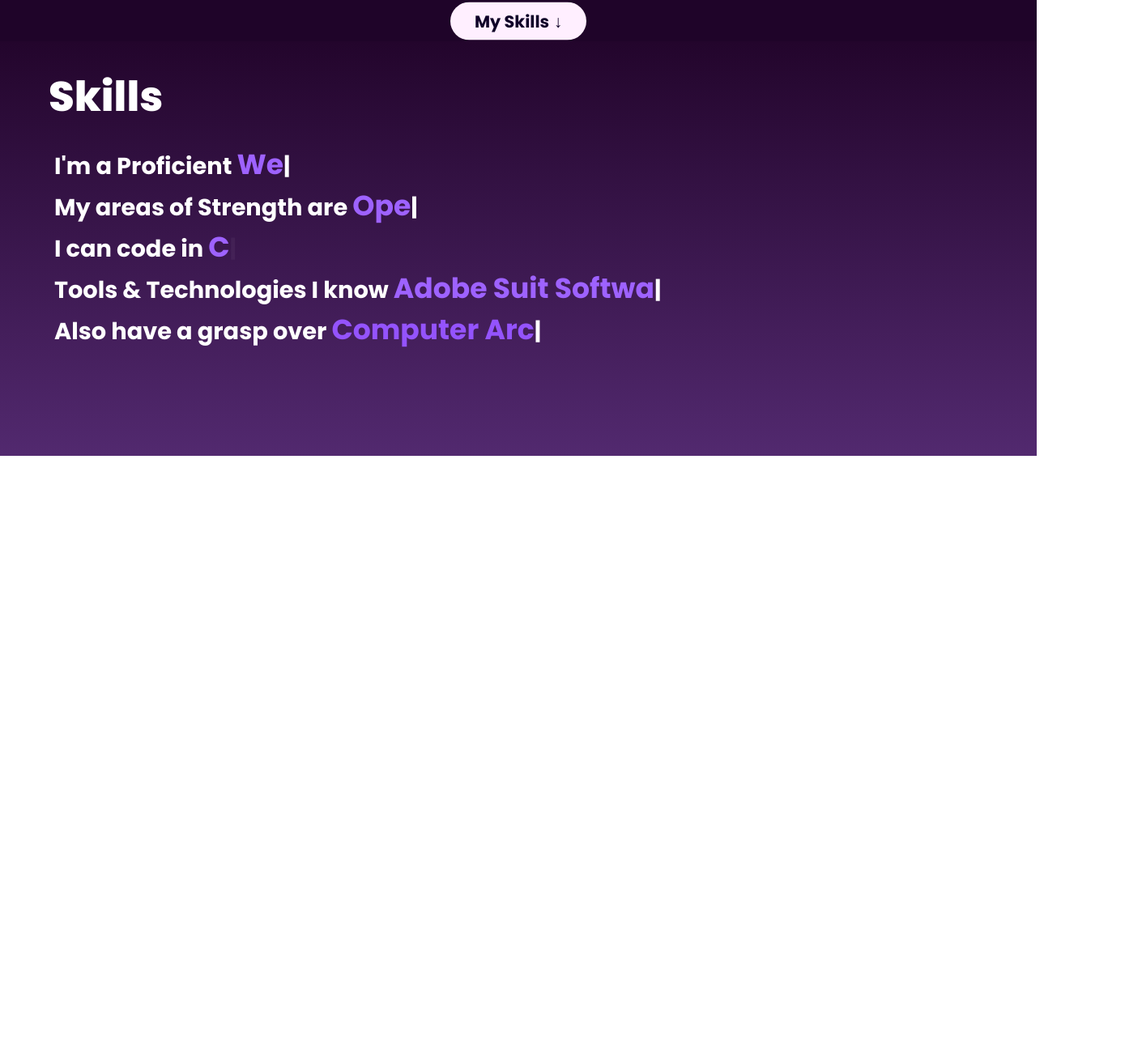
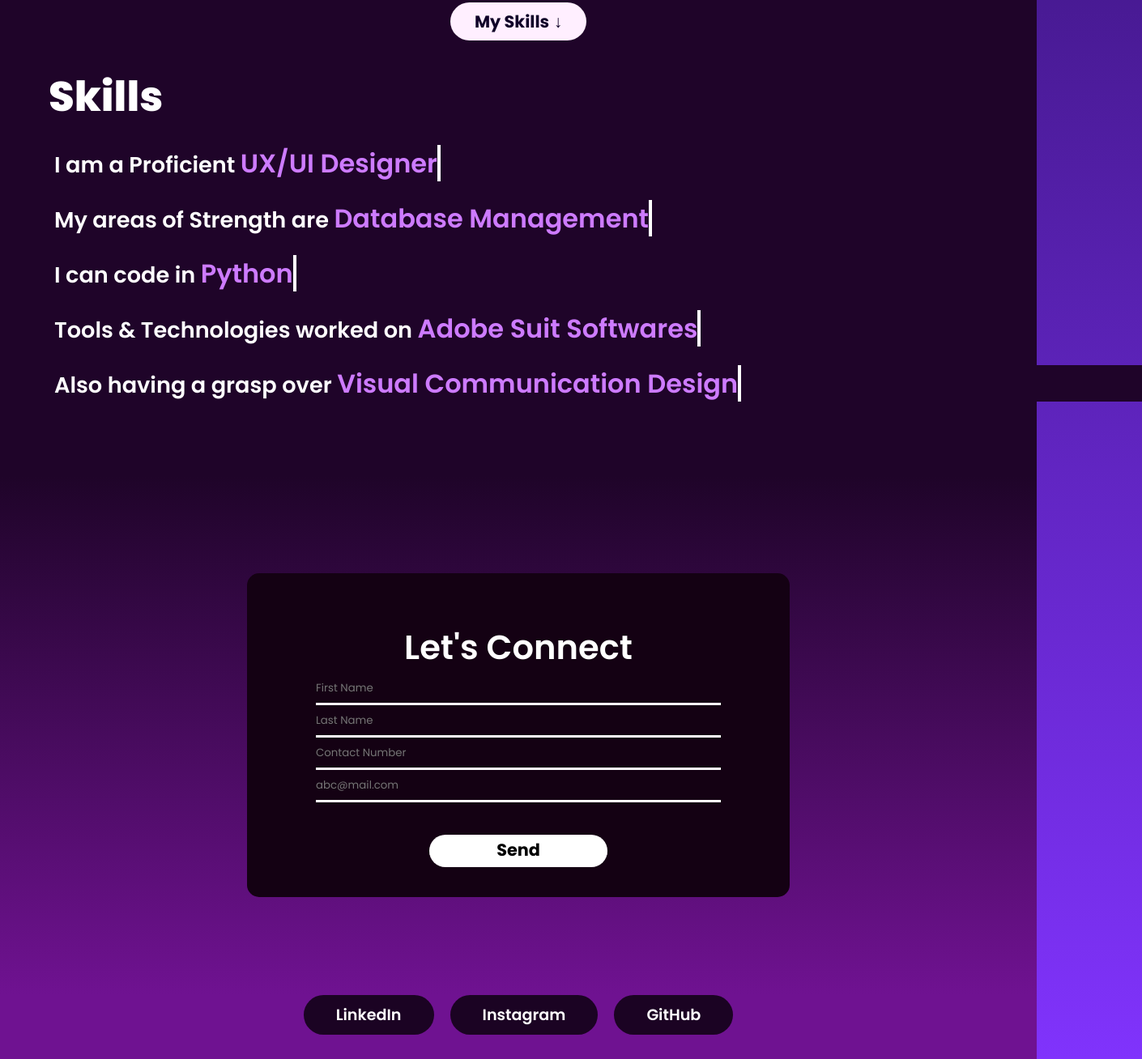
Before and after one commit to YajatGupta22/Personal-Protfolio, a plain HTML site: page portfolio.html in a window 1280 px wide. Shown: the part 1353-2661 px from the top of the page at 81% size, 1410 px wide, since content can reach past the window. Before the commit the page ends 1916 px from the top, so only its background shows below. Drawn offline with nearby package versions, Linux system fonts and the light colour scheme.

Commit message:
Add files via upload

```diff
--- a/portfolio.css
+++ b/portfolio.css
@@ -1,24 +1,24 @@
 @import url('https://fonts.googleapis.com/css?family=Poppins:300,400,500,600,700,800,900&display=swap');
 
-*{
+* {
     margin: 0;
-    padding:0;
+    padding: 0;
     box-sizing: border-box;
-    font-family: 'Poppins' , sans-serif;
+    font-family: 'Poppins', sans-serif;
     scroll-behavior: smooth;
 }
 
-body{
-    background: linear-gradient(#0f0028 , #8033fc);
+body {
+    background: linear-gradient(#0f0028, #8033fc);
     min-height: 100vh;
     overflow-x: hidden;
 
 }
 
-header{
+header {
     position: absolute;
-    top:0;
-    left:0;
+    top: 0;
+    left: 0;
     width: 100%;
     padding: 19px 30px 0px 0px;
     display: flex;
@@ -27,7 +27,7 @@ header{
     z-index: 10000;
 }
 
-header .logo{
+header .logo {
     color: rgb(200, 133, 255);
     font-weight: 800;
     text-decoration: none;
@@ -38,7 +38,8 @@ header .logo{
     border-radius: 40px 40px 40px 0px;
     padding: 4px 10px 4px 90px;
 }
-header h1{
+
+header h1 {
     color: rgb(255, 255, 255);
     font-weight: 800;
     text-decoration: none;
@@ -46,7 +47,7 @@ header h1{
 
 }
 
-.logo h1:hover{
+.logo h1:hover {
     color: white;
     font-weight: 840;
     text-decoration: none;
@@ -55,13 +56,13 @@ header h1{
     border-radius: 20px;
 }
 
-header ul{
+header ul {
     display: flex;
     justify-content: center;
     align-items: center;
 }
 
-header li{
+header li {
     list-style: none;
     margin-left: 20px;
 }
@@ -74,7 +75,7 @@ header li{
     background-color: black;
 } */
 
-.non-active a{
+.non-active a {
     text-decoration: none;
     color: rgb(255, 250, 241);
     padding: 6px 15px;
@@ -82,7 +83,7 @@ header li{
     background-color: black;
 }
 
-.active a{
+.active a {
     text-decoration: none;
     color: rgb(0, 0, 0);
     padding: 6px 15px;
@@ -90,14 +91,14 @@ header li{
     background-color: rgb(255, 255, 255);
 }
 
-header li a:hover{
+header li a:hover {
 
     background-color: rgb(248, 227, 253);
     color: black;
 }
 
 
-section{
+section {
     position: relative;
     width: 100%;
     height: 100vh;
@@ -107,16 +108,17 @@ section{
     align-items: center;
 
 }
-section img{
+
+section img {
     position: absolute;
-    top:0;
-    left:0;
+    top: 0;
+    left: 0;
     width: 100%;
     height: 100%;
     object-fit: cover;
 }
 
-#text{
+#text {
     position: absolute;
     color: white;
     font-size: 4em;
@@ -124,154 +126,164 @@ section img{
     /* transform: translateY(-10px); */
 }
 
-.button{
+.button {
     display: flex;
 }
 
-.Button1{
+.Button1 {
     text-decoration: none;
     padding: 8px 30px;
     border-radius: 40px;
     background-color: white;
     color: #0f0028;
     font-size: 1.3em;
-    display:inline-block;
+    display: inline-block;
     z-index: 10;
     transform: translateY(210px);
 }
 
-.Button{
+.Button {
     text-decoration: none;
     padding: 8px 30px;
     border-radius: 40px;
     background-color: white;
     color: #0f0028;
     font-size: 1.3em;
-    display:inline-block;
+    display: inline-block;
     z-index: 10;
     transform: translateY(210px);
     animation-name: button;
     animation-duration: .75s;
     animation-iteration-count: infinite;
 }
-@keyframes button{
-    0%{
+
+@keyframes button {
+    0% {
         text-decoration: none;
         padding: 8px 30px;
         border-radius: 40px;
         background-color: rgb(255, 239, 255);
         color: #0f0028;
         font-size: 1.3em;
-    display:inline-block;
+        display: inline-block;
         z-index: 10;
         transform: translateY(180px);
     }
-    100%{
+
+    100% {
         text-decoration: none;
         padding: 8px 30px;
         border-radius: 40px;
         background-color: rgb(255, 239, 255);
         color: #0f0028;
         font-size: 1.3em;
-    display:inline-block;
+        display: inline-block;
         z-index: 10;
         transform: translateY(185px);
     }
 }
 
-#about{
+#about {
     position: relative;
     padding: 40px 40px 10px 40px;
     background-color: #1f0429;
 }
 
-#about h1{
+#about h1 {
     font-size: 3.5em;
     color: rgb(230, 230, 230);
     margin-bottom: 10px;
 }
 
-#about p{
+#about p {
     font-size: 1.2em;
     color: rgb(225, 225, 225);
 }
 
-section::before{
+section::before {
     content: '';
     position: absolute;
     bottom: 0;
     width: 100%;
     height: 140px;
-    background: linear-gradient(to top , #1f0627 , transparent);
+    background: linear-gradient(to top, #1f0627, transparent);
     z-index: 6;
 }
-  body::-webkit-scrollbar {
+
+/* body::-webkit-scrollbar {
     width: 0px;
     background: transparent;
-  }
+} */
 
-p strong{
+p strong {
     color: rgb(231, 223, 242);
     font-size: 1.3em;
 }
 
-.Button2{
+.Button2 {
     text-decoration: none;
     border-radius: 40px;
     background-color: white;
     color: #0f0028;
     font-size: 1.3em;
-    display:inline-block;
+    display: inline-block;
     z-index: 10;
     animation-name: button2;
     animation-duration: .75s;
     animation-iteration-count: infinite;
 }
-@keyframes button2{
-    0%{
+
+@keyframes button2 {
+    0% {
         text-decoration: none;
         padding: 8px 30px;
         border-radius: 40px;
         background-color: rgb(255, 239, 255);
         color: #0f0028;
         font-size: 1.3em;
-    display:inline-block;
+        display: inline-block;
         z-index: 10;
         transform: translateY(4px);
     }
-    100%{
+
+    100% {
         text-decoration: none;
         padding: 8px 30px;
         border-radius: 40px;
         background-color: rgb(255, 239, 255);
         color: #0f0028;
         font-size: 1.3em;
-    display:inline-block;
+        display: inline-block;
         z-index: 10;
         transform: translateY(9px);
     }
 }
 
-.skills_section{
-    display:flex;
+.skills_section {
+    display: flex;
+    justify-content: center;
+    align-items: center;
+    width: 100%;
 }
 
-#skills{
+#skills {
 
-    background: linear-gradient(to bottom , #23052c , rgb(82, 41, 111));
-    /* background-color:  rgb(248, 232, 255); */
+
+    background-color:  #1f0429;
     padding-left: 60px;
     padding-top: 30px;
-    padding-bottom: 130px;
+    padding-bottom: 90px;
+
 }
-#skills h2{
+
+#skills h2 {
     display: block;
     font-size: 3.2em;
     font-weight: 800;
     color: white;
 }
 
-.b2{
+.b2 {
     position: relative;
     width: 100%;
     padding: 0px;
@@ -280,38 +292,163 @@ p strong{
     align-items: center;
 }
 
-.a_type{
+.a_type {
     padding-top: 20px;
     padding-left: 7px;
+}
+
+.a_type .text{
+    position: relative;
+    color: rgb(205, 123, 255);
+    font-size: 2em;
+    font-weight: 600;
+}
+
+.a_type .text.first-text{
+    position: relative;
+    color: rgb(255, 255, 255);
+    font-size: 1.7em;
+    font-weight: 570;
+}
+
+.text.sec-text:before{
+    content: "";
+    position: absolute;
+    background-color: #1f0429;
+    left: 0;
+    top:0;
+    height: 100%;
+    width: 100%;
+    border-left: 4px solid white;
+    animation: animate 4s steps(12) infinite;
+}
+
+.text.sec-text1:before{
+    content: "";
+    position: absolute;
+    background-color: #1f0429;
+    left: 0;
+    top:0;
+    height: 100%;
+    width: 100%;
+    border-left: 4px solid white;
+    animation: animate 4s steps(12) infinite;
+}
+
+.text.sec-text3:before , .text.sec-text4:before , .text.sec-text5:before{
+    content: "";
+    position: absolute;
+    background-color: #1f0429;
+    left: 0;
+    top:0;
+    height: 100%;
+    width: 100%;
+    border-left: 4px solid white;
+    animation: animate 4s steps(12) infinite;
+}
+
+
+@keyframes animate{
+    40%, 60%{
+        left: 100%;
+    }
+    100%{
+        left:0%
+    }
+}
+
+.contact{
+    min-height: 80vh;
+    background: linear-gradient(to bottom , #1f0429, #6f1291);
+    display : flex;
+    justify-content: center;
+    align-items: center;
 
 }
 
-.a_type h3{
+.contact form{
+    width: 670px;
+    height: 400px;
+    display: flex;
+    justify-content: center;
+    box-shadow: #1b0323;
+    border-radius: 15px;
+    background-color: rgb(20, 1, 19);
+    flex-wrap: wrap;
+    padding: 60px;
     color: white;
-    font-size: 1.8em;
 }
 
-.auto-type{
-    color: #9e62ff;
-    font-size: 1.2em;
+.contact form h1{
+    color: white;
+    font-size: 2.6em;
+    font-weight: 560;
+    text-align: center;
 }
 
-.auto-type1{
-    color: #9e62ff;
-    font-size: 1.2em;
+.contact form input{
+    width: 500px;
+    height: 40px;
+    outline: none;
+    border: none;
+    font-family: 20px;
+    background: none;
+    border-bottom: 3px solid white;
+    color: white;
 }
 
-.auto-type2{
-    color: #9e62ff;
-    font-size: 1.2em;
+#Message{
+    margin-top: 40px;
+    display: inline-block;
+    background-color: white;
+    width: 40%;
+    color:black;
+    border-radius: 25px;
+    font-size: 1.3em;
+    font-weight: 650;
 }
 
-.auto-type3{
-    color: #9e62ff;
-    font-size: 1.2em;
+#Message:hover{
+    margin-top: 40px;
+    display: inline-block;
+    background-color: white;
+    width: 42%;
+    color:black;
+    border-radius: 25px;
+    font-size: 1.39em;
+    font-weight: 670;
 }
 
-.auto-type4{
-    color: #9453fd;
+.links{
+    min-height: 10vh;
+    background-color: #6f1291;
+    display : flex;
+    justify-content: center;
+    align-items: center;
+    padding-bottom: 30px;
+
+}
+
+.links a{
+    background-color: #1b0323;
+    text-decoration: none;
+    color: white;
     font-size: 1.2em;
+    font-weight: 550;
+    margin-left: 10px;
+    margin-right: 10px;
+    border-radius: 25px;
+    padding: 10px 40px 10px 40px;
 }
+
+.links a:hover{
+    background-color: #ffffff;
+    text-decoration: none;
+    color:#1b0323;
+    font-size: 1.21em;
+    font-weight: 590;
+    margin-left: 10px;
+    margin-right: 10px;
+    border-radius: 25px;
+    padding: 10px 40px 10px 40px;
+}
--- a/portfolio.html
+++ b/portfolio.html
@@ -1,107 +1,242 @@
 <!DOCTYPE html>
 <html lang="en">
   <head>
-    <meta charset="UTF-8">
-    <meta http-equiv="X-UA-Compatible" content="IE=edge">
-    <meta name="viewport" content="width=device-width, initial-scale=1.0">
+    <meta charset="UTF-8" />
+    <meta http-equiv="X-UA-Compatible" content="IE=edge" />
+    <meta name="viewport" content="width=device-width, initial-scale=1.0" />
     <title>Yajat-Portfolio</title>
-    <link rel="stylesheet" href="portfolio.css">
+    <script src="https://cdn.jsdelivr.net/npm/typed.js@2.0.11"></script>
+    <link rel="stylesheet" href="portfolio.css" />
+    <style>::-ms-input-placeholder {
+      color: rgb(252, 0, 0);
+    }</style>
   </head>
   <body>
     <header>
-        <a href = "portfolio.html" class = "logo"><h1>YAJAT GUPTA</h1></a>
+      <a href="portfolio.html" class="logo"><h1>YAJAT GUPTA</h1></a>
       <ul>
-            <li class = "active"><a href = "#">Home</a></li>
-            <li class="non-active"><a href = "#about">About Me</a></li>
-            <li class="non-active"><a href = "#">My Work</a></li>
-            <li class="non-active"><a href = "#">Avocation</a></li>
-            <li class="non-active"><a href = "#">Contact Me</a></li>
+        <li class="active"><a href="#">Home</a></li>
+        <li class="non-active"><a href="#about">About Me</a></li>
+        <li class="non-active"><a href="#">My Work</a></li>
+        <li class="non-active"><a href="#">Avocation</a></li>
+        <li class="non-active"><a href="#">Contact Me</a></li>
       </ul>
     </header>
     <section>
-       <h1 id = "text">Step into my World!</h1>
-       <a href="#about" class = "Button"><strong>Scroll</strong> ↓ OR Just Say <strong>Hello!</strong></a>
-       <img src="Untitled-2.svg" id = "mountains">
+      <h1 id="text">Step into my World!</h1>
+      <a href="#about" class="Button"
+        ><strong>Scroll</strong> ↓ OR Just Say <strong>Hello!</strong></a
+      >
+      <img src="Untitled-2.svg" id="mountains" />
     </section>
     <div id="about">
       <h1>About Me</h1>
       <p>
-            I'm a <strong>computer science engineering</strong> student with a passion for designing elegant solutions to complex problems. As a <strong>B.Tech</strong> undergraduate at <strong>IIIT Delhi</strong>, I have gained a strong foundation in core <strong>computer science concepts</strong> and <strong>design principles</strong>.<br><br>
-            In addition to my academic pursuits, I also have a keen interest in <strong>UX/UI design</strong>. I love building things from scratch and creating <strong>user-centered designs</strong> that solve real-world problems. I am always eager to learn and stay up-to-date with the latest industry trends and innovations.<br><br>
-            My skills include <strong>problem-solving</strong>, <strong>quick learning</strong>, and proficiency in various programming languages, including <strong>Java, Python, C</strong>.
-            I also have experience in <strong>web development</strong>, where I have worked on building full-stack web applications using <strong>HTML</strong>, <strong>CSS</strong>, and <strong>JavaScript</strong>.
-            <br><br>
-
+        I'm a <strong>Computer Science Engineering</strong> student with a
+        passion for designing elegant solutions to complex problems. As a
+        <strong>B.Tech</strong> undergraduate at <strong>IIIT Delhi</strong>, I
+        have gained a strong foundation in core
+        <strong>computer science concepts</strong> and
+        <strong>design principles</strong>.<br /><br />
+        In addition to my academic pursuits, I also have a keen interest in
+        <strong>UX/UI design</strong>. I love building things from scratch and
+        creating <strong>user-centered designs</strong> that solve real-world
+        problems. I am always eager to learn and stay up-to-date with the latest
+        industry trends and innovations.<br /><br />
+        My skills include <strong>problem-solving</strong>,
+        <strong>quick learning</strong>, and proficiency in various programming
+        languages, including <strong>Java, Python, C</strong>. I also have
+        experience in <strong>web development</strong>, where I have worked on
+        building full-stack web applications using <strong>HTML</strong>,
+        <strong>CSS</strong>, and <strong>JavaScript</strong>. <br /><br />
       </p>
-        <div class="b2"><a href="#skills" class = "Button2"><strong>My Skills</strong> ↓ </a></div>
+      <div class="b2">
+        <a href="#skills" class="Button2"><strong>My Skills</strong> ↓ </a>
+      </div>
     </div>
     <div class="skill_section">
       <div id="skills">
         <h2>Skills</h2>
         <div class="a_type">
-                <h3>I'm a Proficient <span class="auto-type"></span></h3>
-                <h3>My areas of Strength are <span class="auto-type1"></span></h3>
-                <h3>I can code in <span class="auto-type2"></span></h3>
-                <h3>Tools & Technologies I know <span class="auto-type3"></span></h3>
-                <h3>Also have a grasp over <span class="auto-type4"></span></h3>
-
-            </div>
-            <!-- <script src="https://cdn.jsdelivr.net/npm/typed.js@2.0.12"></script> -->
-            <script src="https://unpkg.com/typed.js@2.0.132/dist/typed.umd.js"></script>
-            <script>
-                var typed = new Typed(".auto-type" , {
-                    strings: ["UX/UI Designer" , "Web-Developer", "Problem Solver", "UX/UI Designer" , "Web-Developer", "Problem Solver" ,"UX/UI Designer" , "Web-Developer", "Problem Solver"] ,
-                    typeSpeed: 140,
-                    backSpeed: 100,
-                    loop: true,
-                    smartBackspace: true
-                })
-
-                var typed = new Typed(".auto-type1" , {
-                    strings: ["Operating Systems" , "DBMS" , "UX/UI" , "OOPS", "DS&A"] ,
-                    typeSpeed: 140,
-                    backSpeed: 100,
-                    loop: true,
-                    smartBackspace: true
-                })
-
-                var typed = new Typed(".auto-type2" , {
-                    strings: ["Java" , "Python" , "C" , "HTML" , "CSS" , "JS" , "MySQL"] ,
-                    typeSpeed: 140,
-                    backSpeed: 100,
-                    loop: true,
-                    smartBackspace: true
-                })
-
-                var typed = new Typed(".auto-type3" , {
-                    strings: ["GitHub" , "Adobe Suit Softwares" , "Linux" , "VS Code" , "Figma" , "MySQL Workbench"] ,
-                    typeSpeed: 140,
-                    backSpeed: 100,
-                    loop: true,
-                    smartBackspace: true
-                })
-
-                var typed = new Typed(".auto-type4" , {
-                    strings: ["Computer Architecture" , "Digital Circuits" , "Visual Design Comm."] ,
-                    typeSpeed: 140,
-                    backSpeed: 100,
-                    loop: true,
-                    smartBackspace: true
-                })
-            </script>
-
-        </div>
-
+          <span class="text first-text"> I am a Proficient </span>
+          <span class="text sec-text"> Web developer </span>
         </div>
 
         <script>
-        let mountains = document.getElementById('mountains');
-        let text = document.getElementById('text');
-        window.addEventListener('scroll' , function(){
+          const text1 = document.querySelector(".sec-text");
+          const textLoad = () => {
+            setTimeout(() => {
+              text1.textContent = "Web Developer";
+            }, 0);
+
+            setTimeout(() => {
+              text1.textContent = "UX/UI Designer";
+            }, 4000);
+
+            setTimeout(() => {
+              text1.textContent = "Programmer";
+            }, 8000);
+          };
+
+          textLoad();
+          setInterval(textLoad, 12000);
+        </script>
+
+        <div class="a_type">
+          <span class="text first-text"> My areas of Strength are </span>
+          <span class="text sec-text1"> Operating Systems </span>
+        </div>
+
+        <script>
+          const text2 = document.querySelector(".sec-text1");
+          const textLoad2 = () => {
+            setTimeout(() => {
+              text2.textContent = "Operating Systems";
+            }, 0);
+
+            setTimeout(() => {
+              text2.textContent = "Database Management";
+            }, 4000);
+
+            setTimeout(() => {
+              text2.textContent = "Advanced Programming (OOPs)";
+            }, 8000);
+
+            setTimeout(() => {
+              text2.textContent = "UX/UI Designing";
+            }, 12000);
+
+            setTimeout(() => {
+              text2.textContent = "Data Structures & Algo";
+            }, 16000);
+          };
+
+          textLoad2();
+          setInterval(textLoad2, 20000);
+        </script>
+
+        <div class="a_type">
+          <span class="text first-text"> I can code in </span>
+          <span class="text sec-text3"> Web developer </span>
+        </div>
+
+        <script>
+          const text3 = document.querySelector(".sec-text3");
+          const textLoad3 = () => {
+            setTimeout(() => {
+              text3.textContent = "JAVA";
+            }, 0);
+
+            setTimeout(() => {
+              text3.textContent = "Python";
+            }, 4000);
+
+            setTimeout(() => {
+              text3.textContent = "C Language";
+            }, 8000);
+
+            setTimeout(() => {
+              text3.textContent = "HTML & CSS";
+            }, 12000);
+
+            setTimeout(() => {
+              text3.textContent = "JavaScript";
+            }, 16000);
+          };
+
+          textLoad3();
+          setInterval(textLoad3, 20000);
+        </script>
+
+        <div class="a_type">
+          <span class="text first-text"> Tools & Technologies worked on </span>
+          <span class="text sec-text4"> Web developer </span>
+        </div>
+
+        <script>
+          const text4 = document.querySelector(".sec-text4");
+          const textLoad4 = () => {
+            setTimeout(() => {
+              text4.textContent = "GitHub";
+            }, 0);
+
+            setTimeout(() => {
+              text4.textContent = "Adobe Suit Softwares";
+            }, 4000);
+
+            setTimeout(() => {
+              text4.textContent = "Linux";
+            }, 8000);
+
+            setTimeout(() => {
+              text4.textContent = "MySQL Workbench";
+            }, 12000);
+
+            setTimeout(() => {
+              text4.textContent = "Figma";
+            }, 16000);
+          };
+
+          textLoad4();
+          setInterval(textLoad4, 20000);
+        </script>
+
+        <div class="a_type">
+          <span class="text first-text"> Also having a grasp over </span>
+          <span class="text sec-text5"> Web developer </span>
+        </div>
+
+        <script>
+          const text5 = document.querySelector(".sec-text5");
+          const textLoad5 = () => {
+            setTimeout(() => {
+              text5.textContent = "Digital Circuits";
+            }, 0);
+
+            setTimeout(() => {
+              text5.textContent = "Visual Communication Design";
+            }, 4000);
+
+            setTimeout(() => {
+              text5.textContent = "Arduinos & ML";
+            }, 8000);
+          };
+
+          textLoad5();
+          setInterval(textLoad5, 12000);
+        </script>
+      </div>
+    </div>
+
+    <div class="contact">
+      <form>
+        <h1>Let's Connect</h1>
+        <input type="text" id = "firstName" placeholder="First Name">
+        <input type="text" id = "firstName" placeholder="Last Name">
+        <input type="text" id = "firstName" placeholder="Contact Number">
+        <input type="text" id = "firstName" placeholder="abc@mail.com">
+        <!-- <h4>Type Your Message here...</h4>
+        <textarea></textarea> -->
+        <input type="submit" value="Send" id="Message">
+      </form>
+
+    </div>
+    <div class="links">
+      <a href="https://www.linkedin.com/in/yajat-gupta-a051681a7/" target="_blank">LinkedIn</a>
+
+      <a href="https://www.instagram.com/_yajat_gupta/" target="_blank">Instagram</a>
+
+      <a href="https://github.com/YajatGupta22" target="_blank">GitHub</a>
+    </div>
+
+    <script>
+      let mountains = document.getElementById("mountains");
+      let text = document.getElementById("text");
+      window.addEventListener("scroll", function () {
         let value = window.scrollY;
-            text.style.marginRight = value * 2 + 'px';
-        })
-        const skillLevels = document.querySelectorAll('.skill-level');
+        text.style.marginRight = value * 2 + "px";
+      });
+      const skillLevels = document.querySelectorAll(".skill-level");
     </script>
   </body>
 </html>
```
Lines whose indentation alone changed are shown as unchanged.
